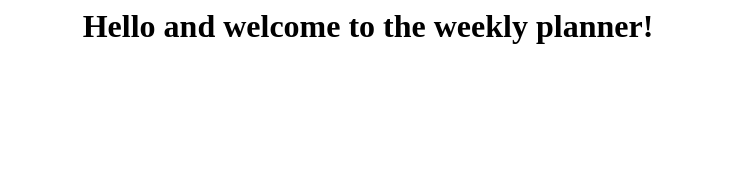
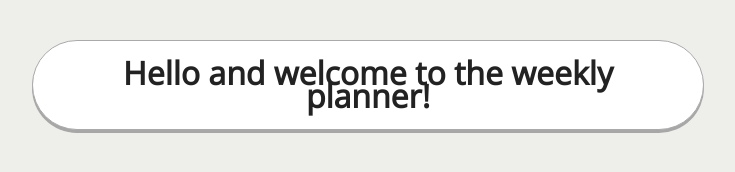
Before and after one commit to michaelwoolsey/personal-website, a plain HTML site: page projectsecret.html in a window 1280 px wide. Shown: the whole page, without its empty margins (272-1007 px from the left). Drawn offline with nearby package versions, Linux system fonts and the light colour scheme.

Commit message:
added cool html to the page

```diff
--- a/projectsecret.html
+++ b/projectsecret.html
@@ -1,6 +1,13 @@
+<head>
+    <meta name="viewport" content="width=device-width, initial-scale=1.0, maximum-scale=1">
+    <link rel="stylesheet" type="text/css" href="mw stylesheet.css">
+    <link href="https://fonts.googleapis.com/css?family=Open+Sans:300" rel="stylesheet">
+    <title>Michael Woolsey 2018</title>
+</head>
+
 <body>
     <center>
-        <div class="headerblock">
+        <div class="bigblock">
             <h1>Hello and welcome to the weekly planner!</h1>
         </div>
     </center>
```
